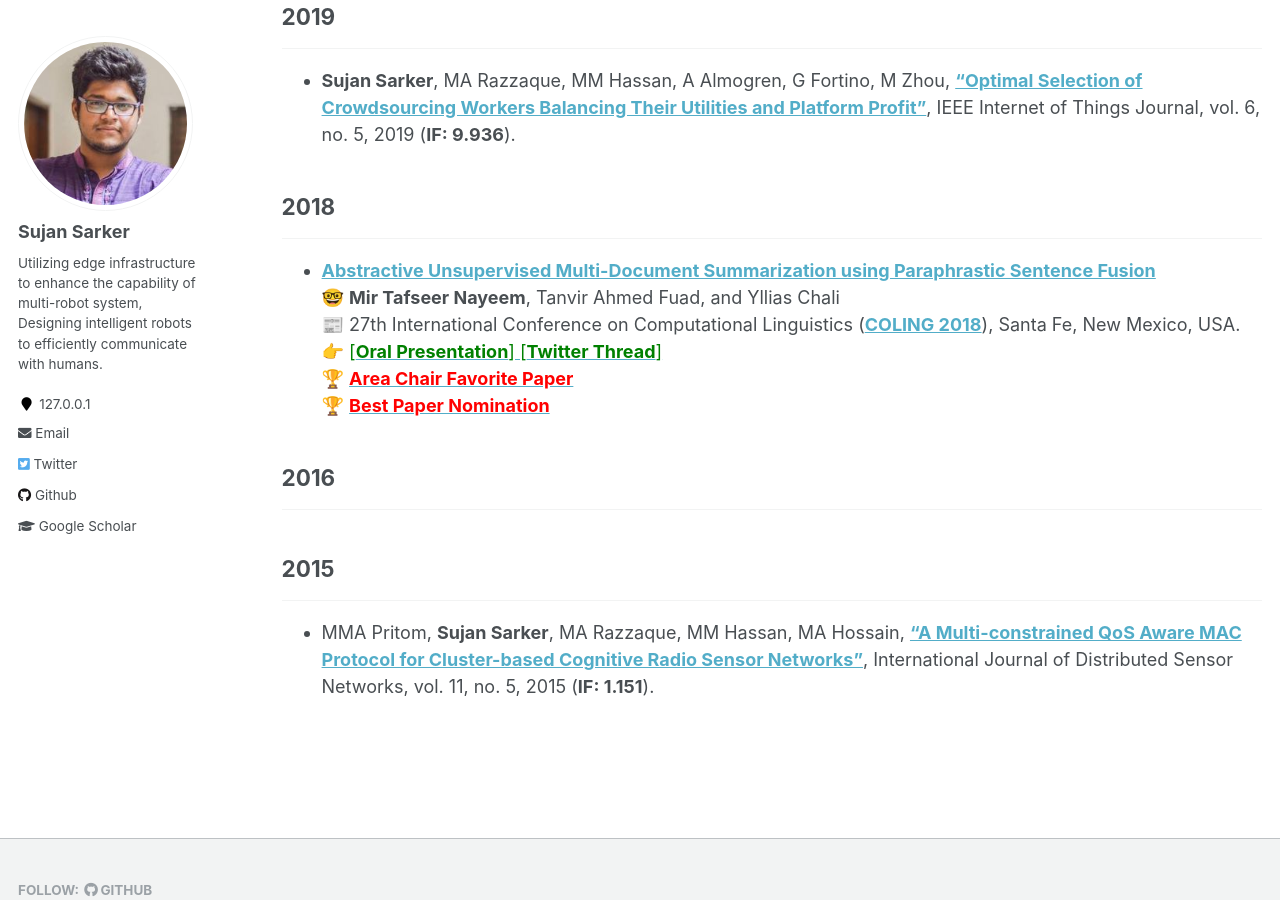
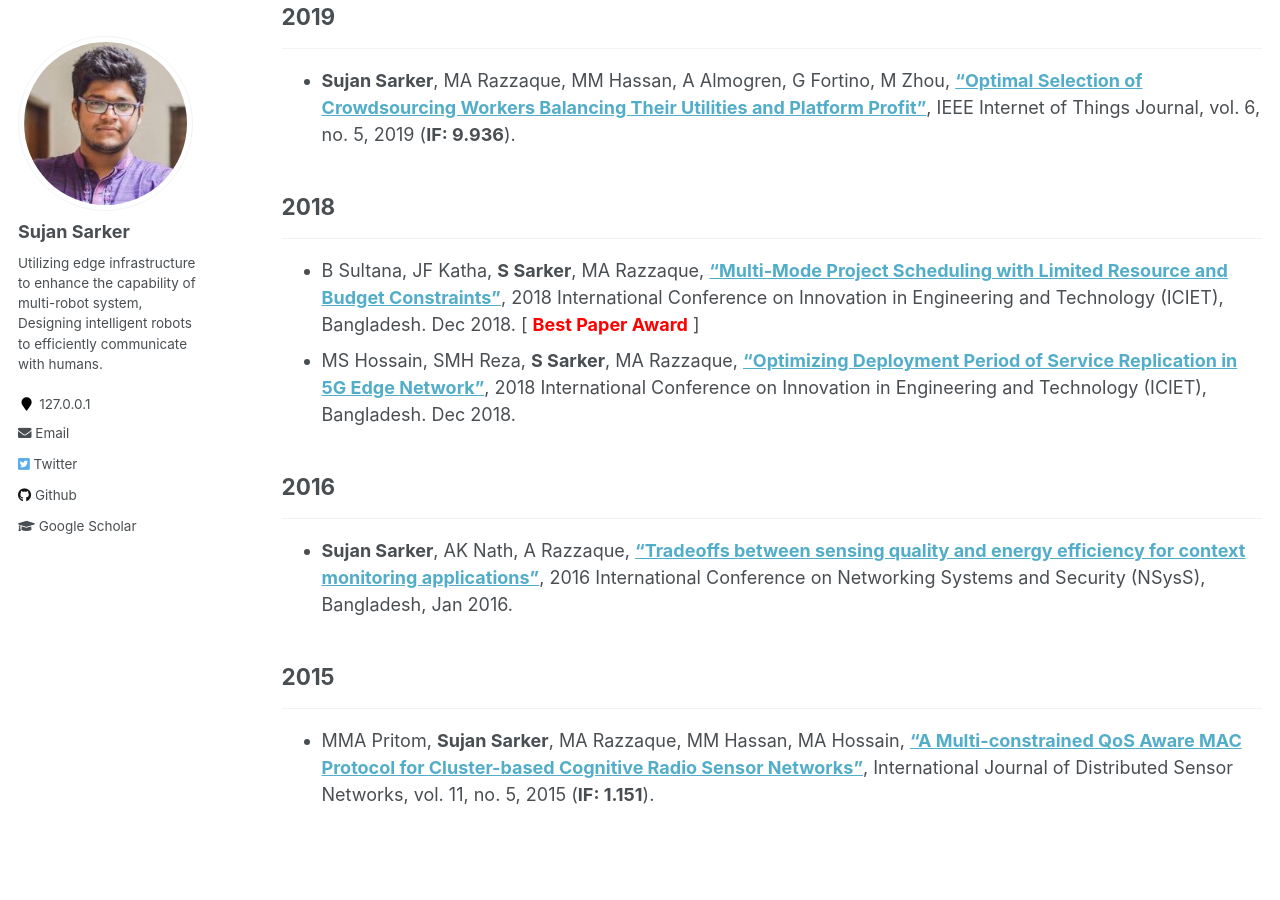
Before and after one commit to sujan-sarker/sujan-sarker.github.io, a Jekyll site: the page built from _pages/publications.md, in a window 1280 px wide and 900 px high, scrolled down 1540 px. Built offline with Jekyll 4.4.1, drawn with Linux system fonts in a browser that asks for light colours.

Commit message:
Update publications.md

```diff
--- a/_pages/publications.md
+++ b/_pages/publications.md
@@ -31,17 +31,12 @@ author_profile: true
 
 ## 2018
 -----------
-* [**Abstractive Unsupervised Multi-Document Summarization using Paraphrastic Sentence Fusion**](http://aclweb.org/anthology/C18-1102) <br/>
-🤓 **Mir Tafseer Nayeem**, Tanvir Ahmed Fuad, and Yllias Chali <br/>
-📰 27th International Conference on Computational Linguistics ([**COLING 2018**](https://coling2018.org/)), Santa Fe, New Mexico, USA. <br/>
-👉 [<span style ="color:Green"> [**Oral Presentation**] </span>](https://tafseer-nayeem.github.io/files/COLING_2018_Presentation.pdf) [<span style ="color:Green"> [**Twitter Thread**] </span>](https://twitter.com/mtnayeem/status/1007565988047409152?s=20) <br/>
-🏆 [<span style="color:Red"> **Area Chair Favorite Paper** </span>](http://coling2018.org/coling-2018-best-papers/) <br/>
-🏆 [<span style="color:Red"> **Best Paper Nomination** </span>](http://coling2018.org/coling-2018-best-papers/)
-
+*  B Sultana, JF Katha, **S Sarker**, MA Razzaque, [**"Multi-Mode Project Scheduling with Limited Resource and Budget Constraints"**](https://ieeexplore.ieee.org/abstract/document/8660864), 2018 International Conference on Innovation in Engineering and Technology (ICIET), Bangladesh. Dec 2018. [<span style="color:Red"> **Best Paper Award** </span>]
+*  MS Hossain, SMH Reza, **S Sarker**, MA Razzaque, [**"Optimizing Deployment Period of Service Replication in 5G Edge Network"**](https://ieeexplore.ieee.org/abstract/document/8660902), 2018 International Conference on Innovation in Engineering and Technology (ICIET), Bangladesh. Dec 2018.
 
 ## 2016
 -----------
-
+* **Sujan Sarker**,  AK Nath, A Razzaque, [**"Tradeoffs between sensing quality and energy efficiency for context monitoring applications"**](https://ieeexplore.ieee.org/abstract/document/7400699), 2016 International Conference on Networking Systems and Security (NSysS), Bangladesh, Jan 2016.
 
 ## 2015
 -----------
```
